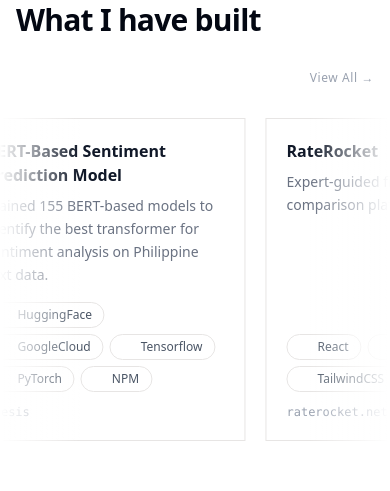
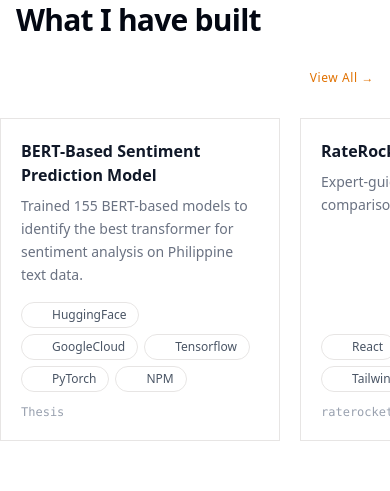
Before and after one commit to mauries-lopez/Web-Portfolio, a Next.js app: page / in a window 390 px wide. Shown: the part 2409-2900 px from the top of the page. Built offline with nearby package versions, Linux system fonts and the light colour scheme; some icons are missing.

Commit message:
feat: Added Thesis Link + Fix Projects Section for Mobile

```diff
--- a/app/globals.css
+++ b/app/globals.css
@@ -17,6 +17,23 @@
   }
 }
 
+/* Mobile: let users swipe manually, no auto-scroll fighting them */
+@media (max-width: 767px) {
+  .carousel-track {
+    animation: none;
+  }
+}
+
 .carousel-track:hover {
   animation-play-state: paused;
 }
+
+/* Hide scrollbar on the mobile swipe row while keeping it scrollable */
+.scrollbar-hide {
+  -ms-overflow-style: none;
+  scrollbar-width: none;
+}
+
+.scrollbar-hide::-webkit-scrollbar {
+  display: none;
+}
--- a/components/Projects.tsx
+++ b/components/Projects.tsx
@@ -17,14 +17,16 @@
 
     return (
         <div>
-            <a href="/projects" className="text-xs tracking-wider text-gray-400 dark:text-neutral-600 hover:text-gray-600 dark:hover:text-neutral-400 transition-colors block mb-8 text-right max-w-5xl mx-auto px-4 sm:px-6 md:px-8 focus-visible:outline-2 focus-visible:outline-offset-2 focus-visible:outline-amber-500 rounded-sm">
+            <a href="/projects" className="text-xs tracking-wider text-amber-600 dark:text-amber-400 hover:text-amber-500 dark:hover:text-amber-300 hover:underline underline-offset-4 transition-colors block mb-8 text-right max-w-5xl mx-auto px-4 sm:px-6 md:px-8 focus-visible:outline-2 focus-visible:outline-offset-2 focus-visible:outline-amber-500 rounded-sm">
                 View All &rarr;
             </a>
 
-            <div className="relative overflow-hidden">
-                <div className="carousel-track flex gap-5">
+            <div className="relative">
+                {/* Mobile: swipeable snap row · Desktop: full-width auto marquee */}
+                <div className="flex overflow-x-auto md:overflow-hidden snap-x snap-mandatory md:snap-none scrollbar-hide">
+                    <div className="carousel-track flex w-max shrink-0">
                         {doubled.map((p, i) => (
-                        <div key={i} className="w-[280px] sm:w-[340px] md:w-[440px] flex-shrink-0">
+                            <div key={i} className="w-[280px] sm:w-[340px] md:w-[440px] flex-shrink-0 snap-start md:snap-align-none mr-5">
                                 <Project
                                     title={p.title}
                                     desc={p.desc}
@@ -36,10 +38,11 @@
                             </div>
                         ))}
                     </div>
+                </div>
 
-                {/* Fade edges — wider, more dramatic */}
-                <div className="pointer-events-none absolute inset-y-0 left-0 w-20 md:w-32 bg-gradient-to-r from-white dark:from-neutral-950 to-transparent z-10" />
-                <div className="pointer-events-none absolute inset-y-0 right-0 w-20 md:w-32 bg-gradient-to-l from-white dark:from-neutral-950 to-transparent z-10" />
+                {/* Fade edges — full-width on mobile, wider on desktop */}
+                <div className="pointer-events-none absolute inset-y-0 left-0 w-20 md:w-32 bg-gradient-to-r from-white dark:from-neutral-950 to-transparent z-10 md:block hidden" />
+                <div className="pointer-events-none absolute inset-y-0 right-0 w-20 md:w-32 bg-gradient-to-l from-white dark:from-neutral-950 to-transparent z-10 md:block hidden" />
             </div>
         </div>
     )
--- a/components/TechStack.tsx
+++ b/components/TechStack.tsx
@@ -5,7 +5,7 @@
     return(
         <div>
             <div className="flex flex-row items-center mb-5">
-                <a href="/techstack" className="text-xs tracking-wider text-gray-400 dark:text-neutral-600 hover:text-gray-600 dark:hover:text-neutral-400 transition-colors ml-auto focus-visible:outline-2 focus-visible:outline-offset-2 focus-visible:outline-amber-500 rounded-sm">
+                <a href="/techstack" className="text-xs tracking-wider text-amber-600 dark:text-amber-400 hover:text-amber-500 dark:hover:text-amber-300 hover:underline underline-offset-4 transition-colors ml-auto focus-visible:outline-2 focus-visible:outline-offset-2 focus-visible:outline-amber-500 rounded-sm">
                     View All &rarr;
                 </a>
             </div>
--- a/components/page/ProjectsPage.tsx
+++ b/components/page/ProjectsPage.tsx
@@ -22,7 +22,7 @@
             </div>
             {/* Thesis */}
             <div className="w-full grid grid-cols-1 md:grid-cols-2 gap-3 py-2">
-                <Project title={"BERT-Based Sentiment Prediction Model"} desc={"Trained 155 BERT-based models to identify the best transformer for sentiment analysis on Philippine text data."} link={""} linkDisplay={"Thesis"} isPointer={false} techStack={["HuggingFace", "GoogleCloud", "Tensorflow", "PyTorch", "NPM"]}/>
+                <Project title={"BERT-Based Sentiment Prediction Model"} desc={"Trained 155 BERT-based models to identify the best transformer for sentiment analysis on Philippine text data."} link={"https://old.dlsu.edu.ph/wp-content/uploads/pdf/conferences/research-congress-proceedings/2025/HCT-206.pdf"} linkDisplay={"Thesis"} isPointer={true} techStack={["HuggingFace", "GoogleCloud", "Tensorflow", "PyTorch", "NPM"]}/>
             </div>
 
             {/* Projects Title */}
```
Also changed, not shown: .commandcode/taste/taste-profile/taste.md. Lines whose indentation alone changed are shown as unchanged.
